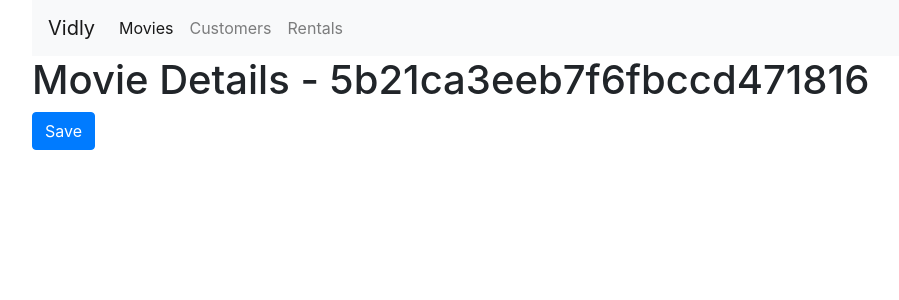
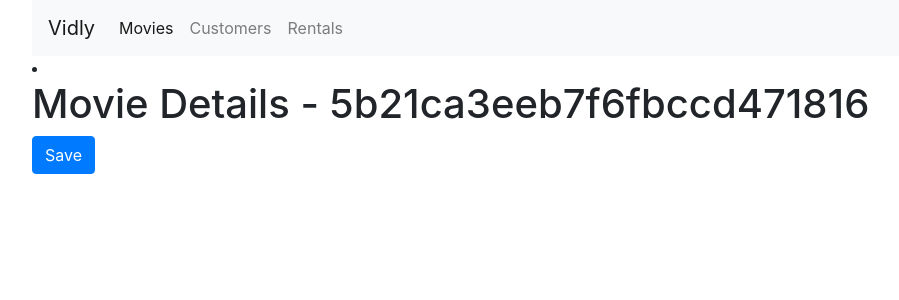
Before and after one commit to kswarn/vidly-react, a React (Create React App) app: page /movies/5b21ca3eeb7f6fbccd471816 in a window 1280 px wide. Shown: the top 300 px of the page, without its empty margins (53-952 px from the left). Built offline with nearby package versions, Linux system fonts and the light colour scheme.

Commit message:
corrected the route for root redirection

```diff
--- a/src/App.js
+++ b/src/App.js
@@ -4,7 +4,7 @@ import Topbar from "../src/components/topbar";
 import Customers from "../src/components/customers";
 import Rentals from "../src/components/rentals";
 import NotFound from "../src/common/notfound";
-import MovieDetails from "../src/components/movieDetails";
+import MovieDetails from "./components/movieForm";
 
 import { Switch, Route, Redirect } from "react-router-dom";
 
@@ -20,7 +20,7 @@ function App() {
           <Route path="/customers" component={Customers}></Route>
           <Route path="/rentals" component={Rentals}></Route>
           <Route path="/not-found" component={NotFound}></Route>
-          <Route path="/" component={Movies}></Route>
+          <Redirect from="/" to="/movies" />
           <Redirect to="/not-found" />
         </Switch>
       </div>
--- a/src/components/movieDetails.jsx
+++ b/src/components/movieForm.jsx
@@ -6,6 +6,7 @@ const MovieDetails = (props) => {
   };
   return (
     <div>
+      <li></li>
       <h1>Movie Details - {props.match.params.id}</h1>
       <button className="btn btn-md btn-primary" onClick={handleSave}>
         Save
```
